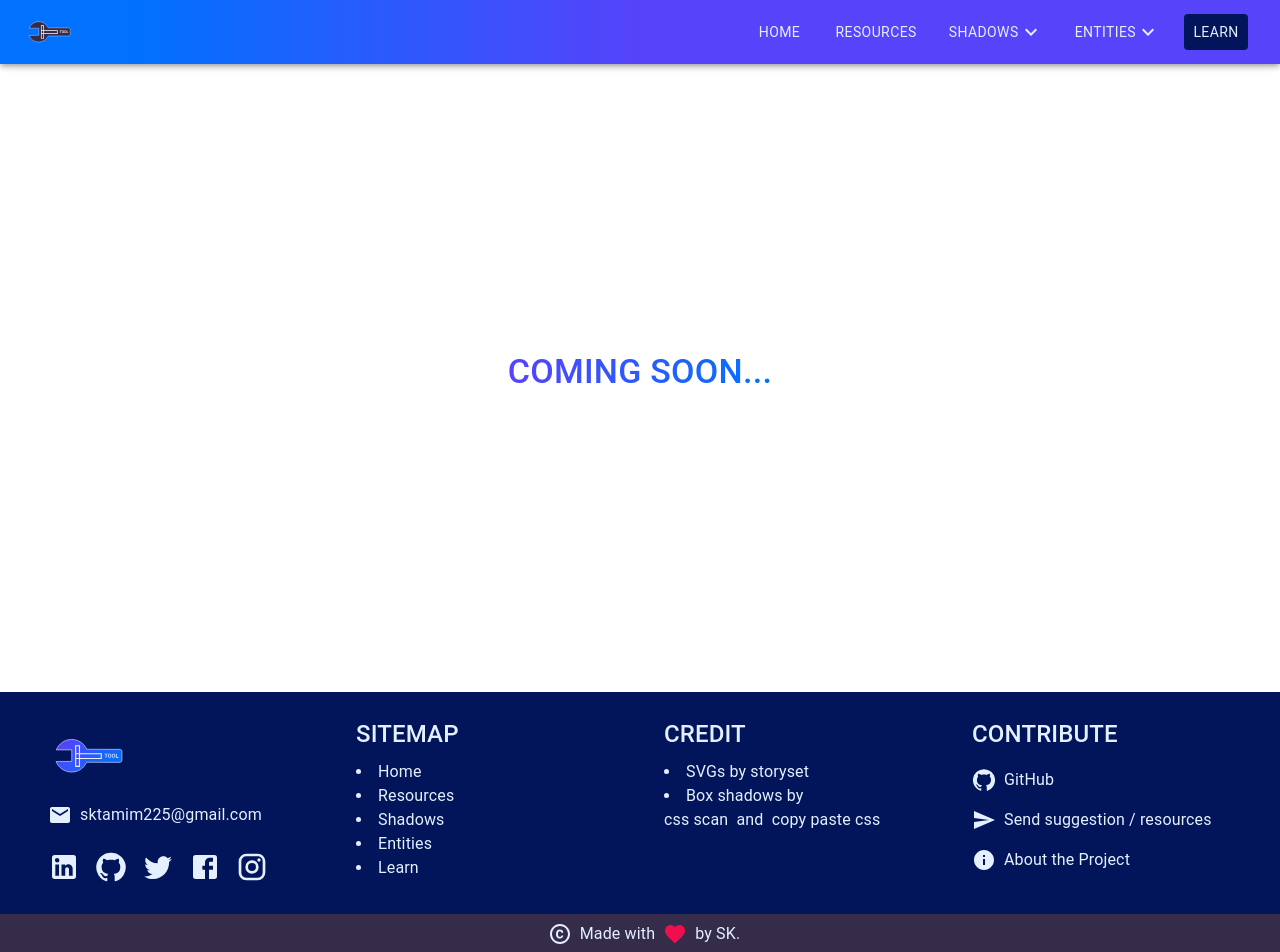
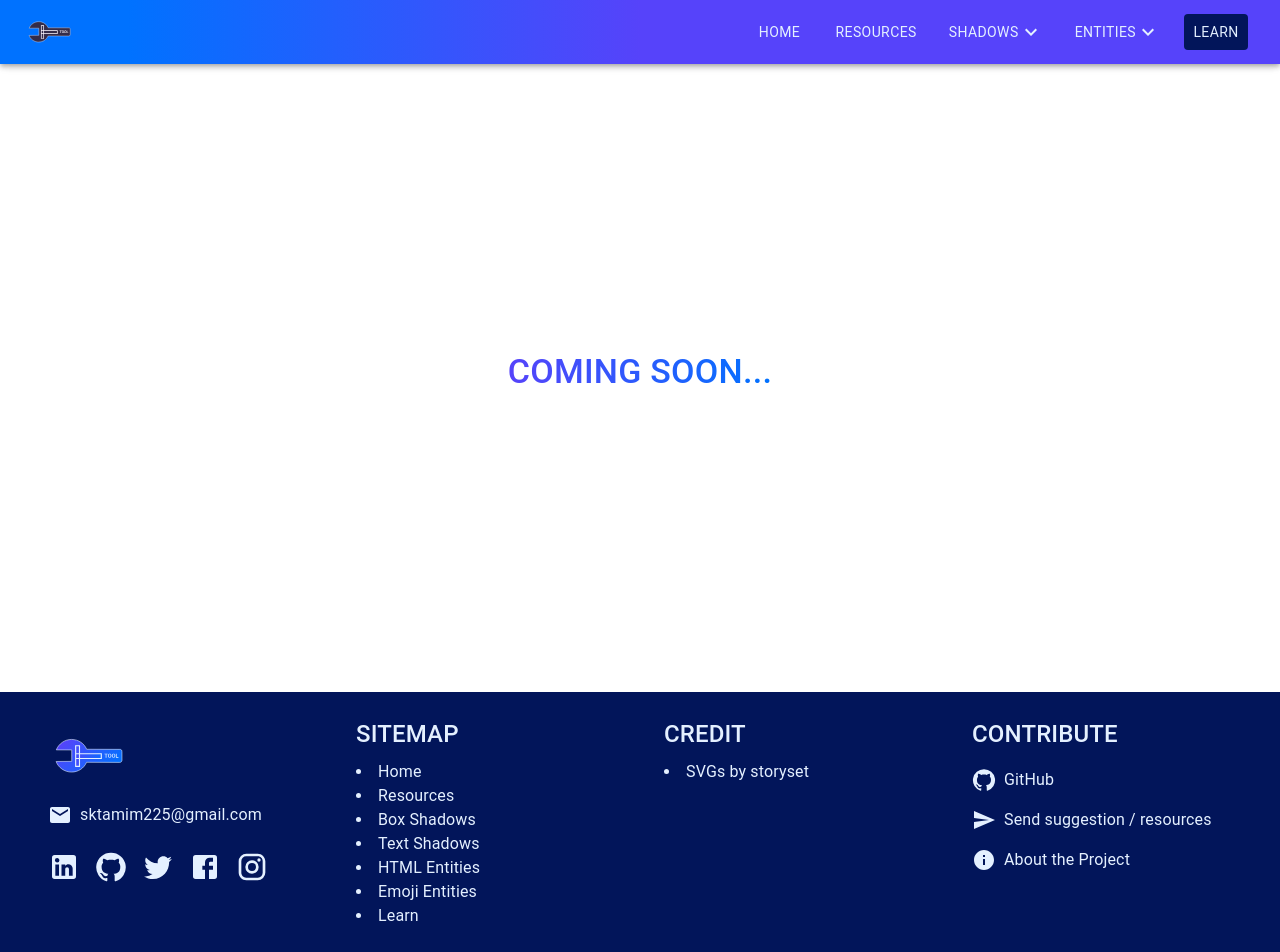
Before and after one commit to SkTamim/tektool, a React (Create React App) app: page /learn in a window 1280 px wide. Shown: the top 952 px of the page. Built offline with nearby package versions, Linux system fonts and the light colour scheme.

Commit message:
Updated footer & footer links

```diff
--- a/src/App.js
+++ b/src/App.js
@@ -14,14 +14,20 @@ import TextShadows from "./pages/shadows/textShadows/TextShadows";
 import BoxShadows from "./pages/shadows/boxShadows/BoxShadows";
 import EmojiEntities from "./pages/entities/emojiEntities/EmojiEntities";
 import HtmlEntities from "./pages/entities/htmlEntities/HtmlEntities";
+import { useState } from "react";
 
 function App() {
+	const [navActive, setNavActive] = useState("");
+	const handleNavActive = () => {
+		var currentDateTime = new Date();
+		setNavActive(currentDateTime.getTime());
+	};
 	return (
 		<>
 			<StyledEngineProvider injectFirst>
 				<CssBaseline />
 				<Toolbar id='back-to-top-anchor' />
-				<Navbar />
+				<Navbar navActive={navActive} />
 				<main>
 					<Routes>
 						<Route path='/' element={<Home />} />
@@ -33,7 +39,7 @@ function App() {
 						<Route path='/learn' element={<Learn />} />
 					</Routes>
 				</main>
-				<Footer />
+				<Footer handleNavActive={handleNavActive} />
 				<BackToTop />
 			</StyledEngineProvider>
 		</>
--- a/src/layout/footer/Footer.js
+++ b/src/layout/footer/Footer.js
@@ -50,12 +50,14 @@ const useStyle = makeStyles((theme) => ({
 const sitemaps = [
 	{ text: "Home", to: "/" },
 	{ text: "Resources", to: "/resources" },
-	{ text: "Shadows", to: "/shadows" },
-	{ text: "Entities", to: "/entities" },
+	{ text: "Box Shadows", to: "/box-shadows" },
+	{ text: "Text Shadows", to: "/text-shadows" },
+	{ text: "HTML Entities", to: "/html-entities" },
+	{ text: "Emoji Entities", to: "/emoji-entities" },
 	{ text: "Learn", to: "/learn" },
 ];
 
-export const Footer = () => {
+export const Footer = ({ handleNavActive }) => {
 	const classes = useStyle();
 	return (
 		<footer className={classes.root}>
@@ -151,6 +153,7 @@ export const Footer = () => {
 										color='inherit'
 										component={NavLink}
 										to={sitemap.to}
+										onClick={() => handleNavActive()}
 									>
 										{sitemap.text}
 									</Link>
@@ -176,26 +179,6 @@ export const Footer = () => {
 									target='_blank'
 								>
 									SVGs by storyset
-								</Link>
-							</li>
-							<li>
-								Box shadows by <br />
-								<Link
-									underline='hover'
-									color='inherit'
-									href='https://getcssscan.com/css-box-shadow-examples'
-									target='_blank'
-								>
-									css scan
-								</Link>
-								&nbsp; and &nbsp;
-								<Link
-									underline='hover'
-									color='inherit'
-									href='https://copy-paste-css.com/box-shadows'
-									target='_blank'
-								>
-									copy paste css
 								</Link>
 							</li>
 						</ul>
--- a/src/layout/navbar/NavPages.js
+++ b/src/layout/navbar/NavPages.js
@@ -34,7 +34,7 @@ const useStyles = makeStyles((theme) => ({
 	},
 }));
 
-export const DesktopPages = () => {
+export const DesktopPages = ({ navActive }) => {
 	const classes = useStyles();
 	const [isShadowActive, setIsShadowActive] = useState(false);
 	const [isEntityActive, setIsEntityActive] = useState(false);
@@ -66,7 +66,7 @@ export const DesktopPages = () => {
 		} else {
 			setIsShadowActive(false);
 		}
-	}, [shadowsButton]);
+	}, [shadowsButton, navActive]);
 
 	useEffect(() => {
 		const url = window.location.href.toString();
@@ -75,7 +75,7 @@ export const DesktopPages = () => {
 		} else {
 			setIsEntityActive(false);
 		}
-	}, [entitiesButton]);
+	}, [entitiesButton, navActive]);
 
 	const home = (
 		<Button
@@ -222,7 +222,7 @@ export const DesktopPages = () => {
 	);
 };
 
-export const MobilePages = () => {
+export const MobilePages = ({ navActive }) => {
 	const classes = useStyles();
 
 	const [isShadowActive, setIsShadowActive] = useState(false);
@@ -255,7 +255,7 @@ export const MobilePages = () => {
 		} else {
 			setIsShadowActive(false);
 		}
-	}, [shadowsButton]);
+	}, [shadowsButton, navActive]);
 
 	useEffect(() => {
 		const url = window.location.href.toString();
@@ -264,7 +264,7 @@ export const MobilePages = () => {
 		} else {
 			setIsEntityActive(false);
 		}
-	}, [entitiesButton]);
+	}, [entitiesButton, navActive]);
 
 	const home = (
 		<Button
--- a/src/layout/navbar/Navbar.js
+++ b/src/layout/navbar/Navbar.js
@@ -12,7 +12,7 @@ import HideAppBar from "./HideOnScroll";
 import { DesktopPages, MobilePages } from "./NavPages";
 import Logo from "./Logo";
 
-const Navbar = () => {
+const Navbar = ({ navActive }) => {
 	// Drawer State & Function
 	const [isDrawerOpen, setIsDrawerOpen] = useState(false);
 	const toggleDrawer = (open) => (event) => {
@@ -59,7 +59,7 @@ const Navbar = () => {
 							}}
 						/>
 
-						<DesktopPages />
+						<DesktopPages navActive={navActive} />
 					</Container>
 				</Toolbar>
 			</HideAppBar>
@@ -77,7 +77,7 @@ const Navbar = () => {
 					onKeyDown={toggleDrawer(true)}
 					sx={{ px: 3 }}
 				>
-					<MobilePages />
+					<MobilePages navActive={navActive} />
 				</Box>
 			</SwipeableDrawer>
 		</>
```
